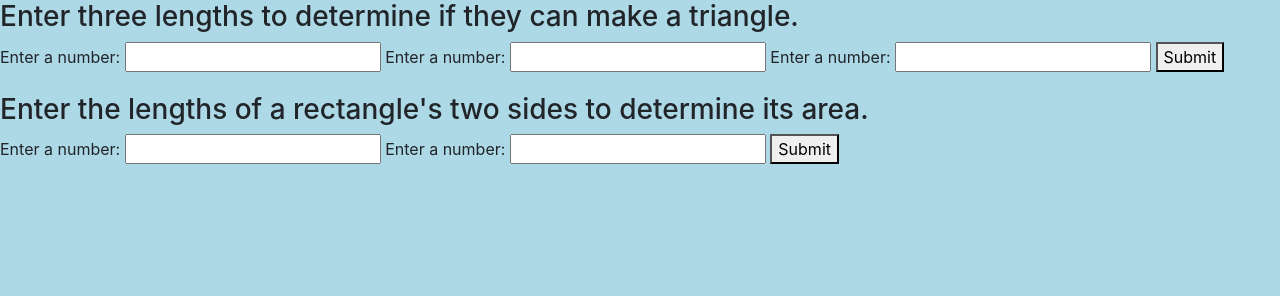
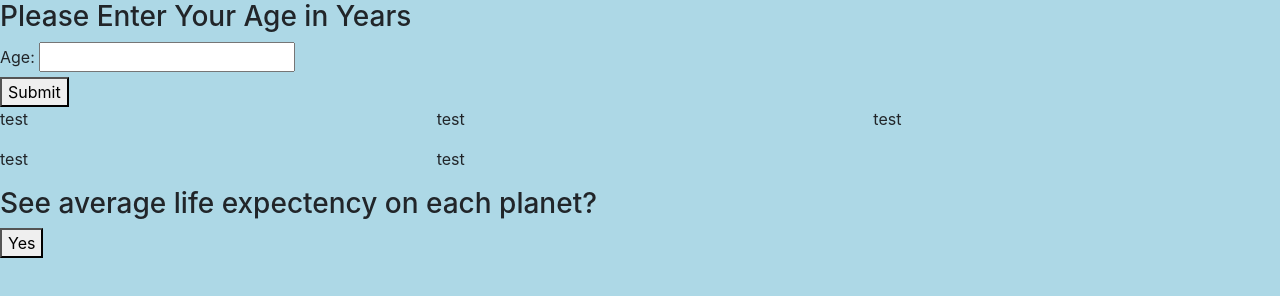
Before and after one commit to charichard09/super-galactic-age-calculator, a website built with webpack: page src/index.html in a window 1280 px wide. Built offline with nearby package versions, Linux system fonts and the light colour scheme.

Commit message:
WIP:add UI and html

```diff
--- a/src/index.html
+++ b/src/index.html
@@ -1,28 +1,69 @@
 <!DOCTYPE html>
 <html>
 <head>
-  <title>Shape Tracker</title>
+  <title>Super Galactic Age Calculator</title>
 </head>
 <body>
-  <h3>Enter three lengths to determine if they can make a triangle.</h3>
-  <form id="triangle-checker-form">
-    <label for="length1">Enter a number:</label>
-    <input id="length1" type="number">
-    <label for="length2">Enter a number:</label>
-    <input id="length2" type="number">
-    <label for="length3">Enter a number:</label>
-    <input id="length3" type="number">
-    <button type="submit">Submit</button>
-  </form>
-  <ul id="response"></ul>
-  <h3>Enter the lengths of a rectangle's two sides to determine its area.</h3>
-  <form id="rectangle-area-form">
-    <label for="rect-length1">Enter a number:</label>
-    <input id="rect-length1" type="number">
-    <label for="rect-length2">Enter a number:</label>
-    <input id="rect-length2" type="number">
-    <button type="submit">Submit</button>
-  </form>
-  <ul id="response2"></ul>
+
+  <div id="age-div">
+    <h3>Please Enter Your Age in Years</h3>
+    <form id="age-form">
+      <label for="age">Age:</label>
+      <input id="age" type="number">
+      <br>
+      <button type="submit">Submit</button>
+    </form>
+  </div>
+
+  <div class="row">
+    <div class="col-4">
+      <div id="earth">
+        test
+        <!-- <img src=""> -->
+        <ul id="earth-response">
+        </ul>
+      </div>
+    </div>
+    <div class="col-4">
+      <div id="mercury">
+        test
+        <!-- <img src=""> -->
+        <ul id="mercury-response">
+        </ul>
+      </div>
+    </div>
+    <div class="col-4">
+      <div id="venus">
+        test
+        <!-- <img src=""> -->
+        <ul id="venus-response">
+        </ul>
+      </div>
+    </div>
+  </div>
+
+  <div class="row">
+    <div class="col-4">
+      <div id="mars">
+        test
+        <!-- <img src=""> -->
+        <ul id="mars-response">
+        </ul>
+      </div>
+    </div>
+    <div class="col-4">
+      <div id="jupiter">
+        test
+        <!-- <img src=""> -->
+        <ul id="jupiter-response">
+        </ul>
+      </div>
+    </div>
+  </div>
+
+  <div>
+    <h3>See average life expectency on each planet?</h3>
+    <button type="button">Yes</button>
+  </div>
 </body>
 </html>
--- a/src/index.js
+++ b/src/index.js
@@ -1,22 +1,20 @@
 import 'bootstrap';
 import 'bootstrap/dist/css/bootstrap.min.css';
 import './css/styles.css';
-import Triangle from './js/triangle.js';
+import SuperGalacticAgeCalculator from './js/super-galactic-age-calculator.js';
 
 //UI Logic
-function handleTriangleForm(event) {
+function handleSubmissionForm(event) {
   event.preventDefault();
   document.querySelector('#response').innerText = null;
-  const length1 = parseInt(document.querySelector('#length1').value);
-  const length2 = parseInt(document.querySelector('#length2').value);
-  const length3 = parseInt(document.querySelector('#length3').value);
-  const triangle = new Triangle(length1, length2, length3);
-  const response = triangle.checkType();
-  const pTag = document.createElement("p");
-  pTag.append(`Your result is: ${response}.`);
-  document.querySelector('#response').append(pTag);
+  const ageInput = parseInt(document.querySelector('#age').value);
+
+  const solarAge = new SuperGalacticAgeCalculator(ageInput);
+  solarAge.lifeExpectancy();
+
+  let earthLi = document.createElement("li");
+  earthLi.append(solarAge.earthAge());
+  document.getElementById("earth-response").append(earthLi);
 }
 
-window.addEventListener("load", function() {
-  document.querySelector("#triangle-checker-form").addEventListener("submit", handleTriangleForm);
-});
+document.getElementById("age-form").addEventListener("submit", handleSubmissionForm);
```
Also changed, not shown: README.md.
